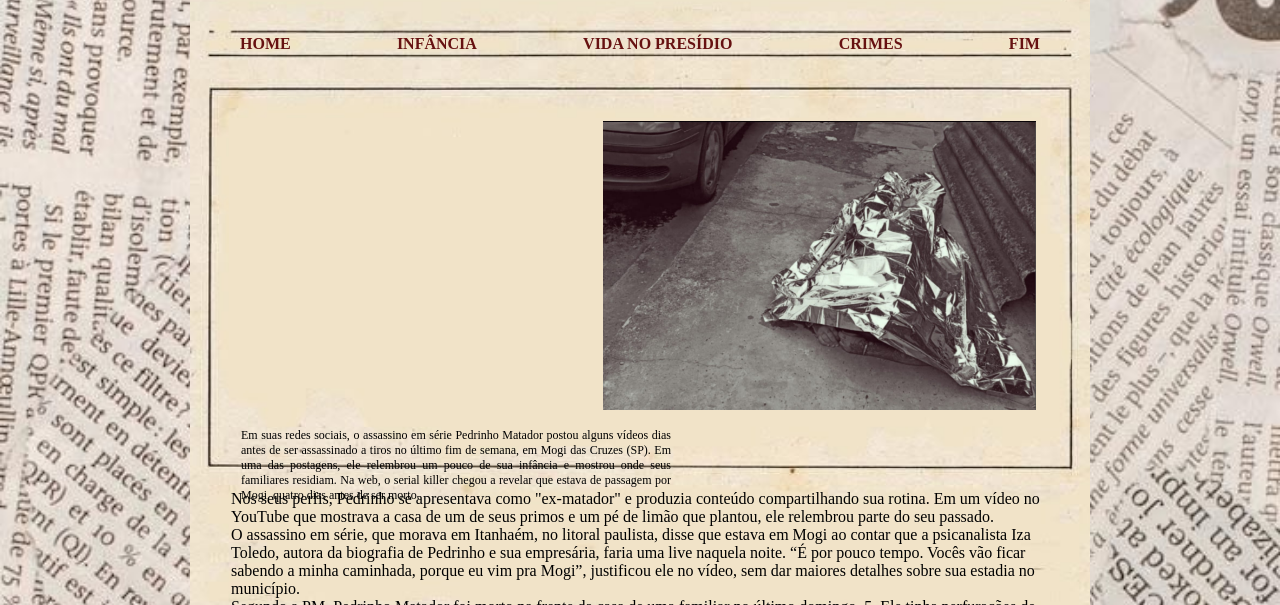
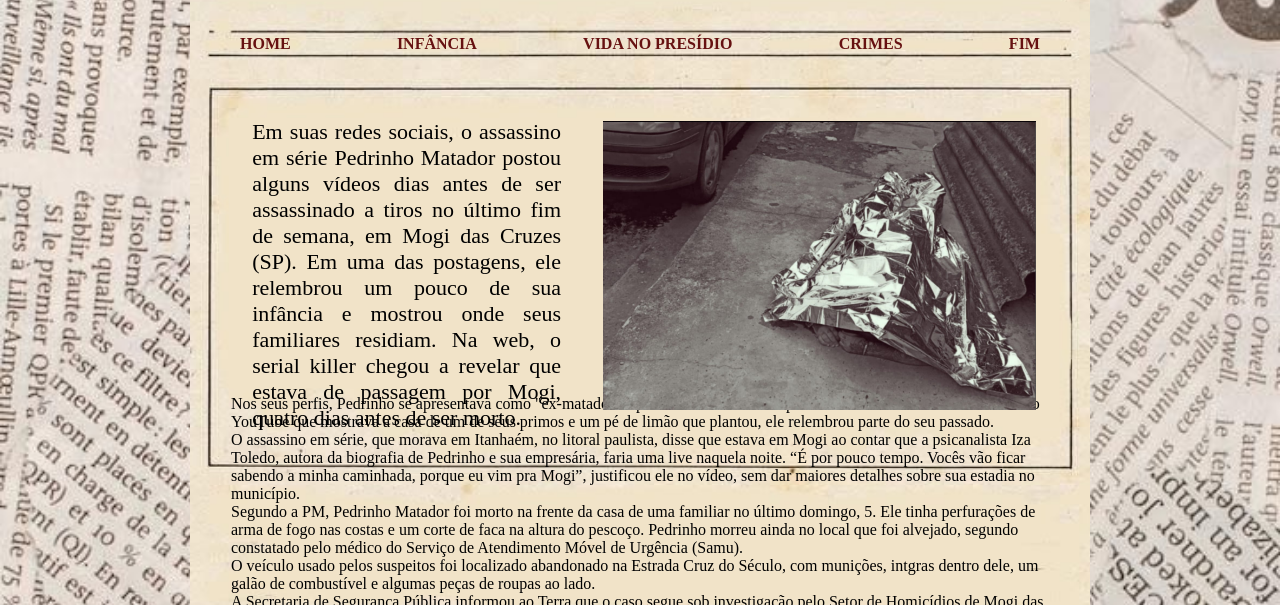
Before and after one commit to EmanuelAndradexx/Projeto_Pedrinho, a plain HTML site: page FIM.html in a window 1280 px wide. Shown: the part 195-800 px from the top of the page. Drawn offline with Linux system fonts and the light colour scheme.

Commit message:
Add files via upload
mudei html e usei css

```diff
--- a/estilos.css
+++ b/estilos.css
@@ -387,10 +387,13 @@ div#caixa-1{
   div#caixa-1 div#txt-caixa1-fim p {
     text-align: justify;
     margin: 10px;
-    font-size: 12px;
+    right: 498px;
+    width: 36%;
+    height: 23px;
+    font-size: 22px;
     top: 23px;
-   position: relative;
-  }
+    position: absolute;
+}
 
 
   /*VIDA NO PRESIDIO*/
```
Also changed, not shown: crimes.html (+1 -0 lines).
